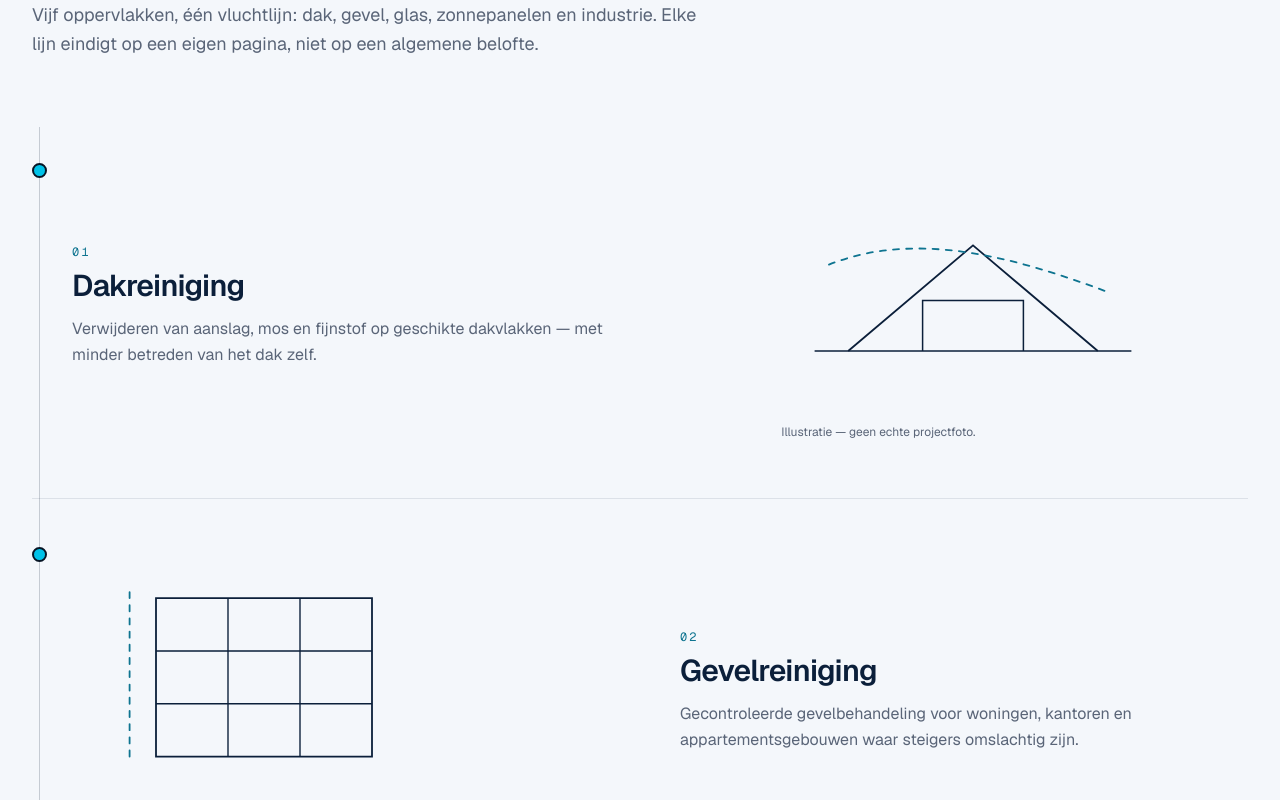
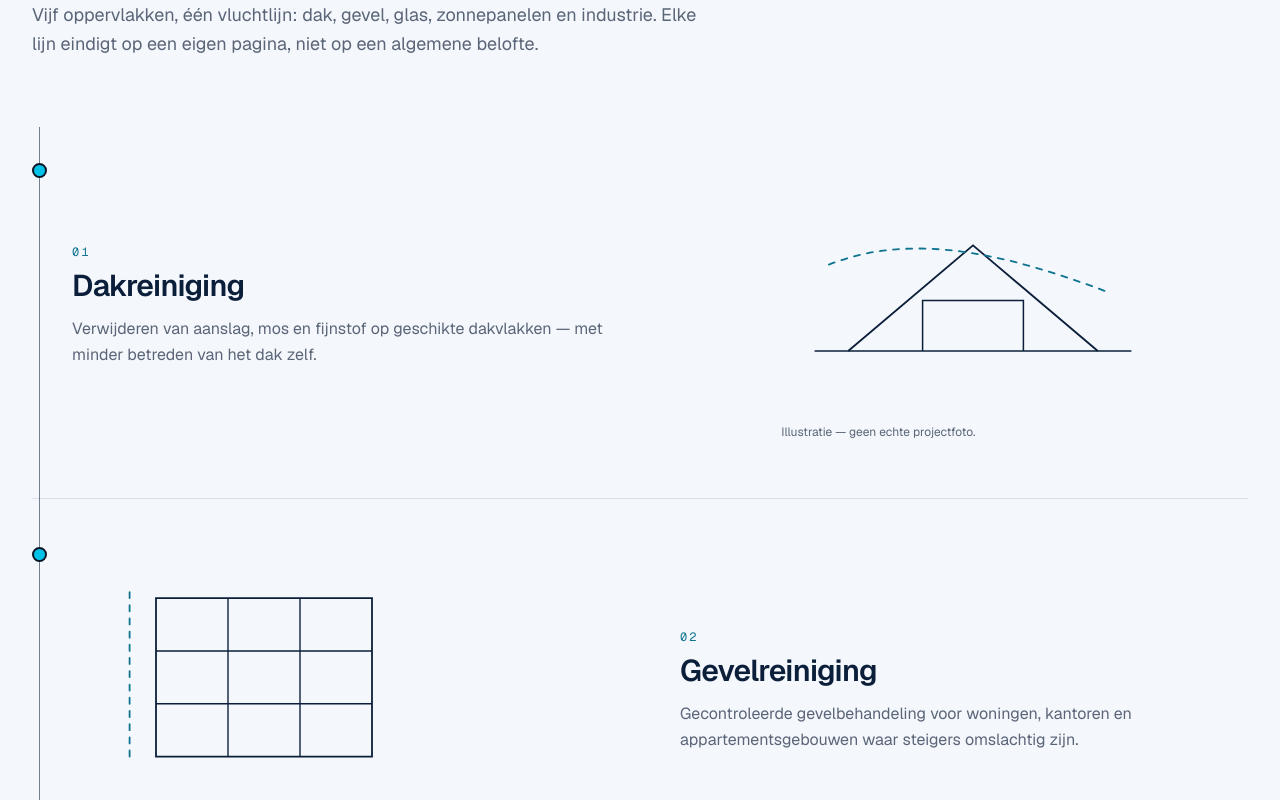
Before and after one commit to lodeja/bdc-web, a Next.js app: page / in a window 1280 px wide. Shown: the part 1000-1800 px from the top of the page. Built offline with nearby package versions, Linux system fonts and the light colour scheme.

Commit message:
fix: make the services flight line readable
The connecting rule was navy at 20% and disappeared on the fog background.

Co-authored-by: lodeja <lodeja@users.noreply.github.com>

```diff
--- a/src/components/sections/Services.tsx
+++ b/src/components/sections/Services.tsx
@@ -13,7 +13,7 @@ export function Services() {
     >
       <div className="relative">
         <div
-          className="absolute top-3 bottom-3 left-[7px] w-px bg-jdc-navy/20"
+          className="absolute top-3 bottom-3 left-[7px] w-px bg-jdc-navy/55"
           aria-hidden="true"
         />
         <ol>
```
